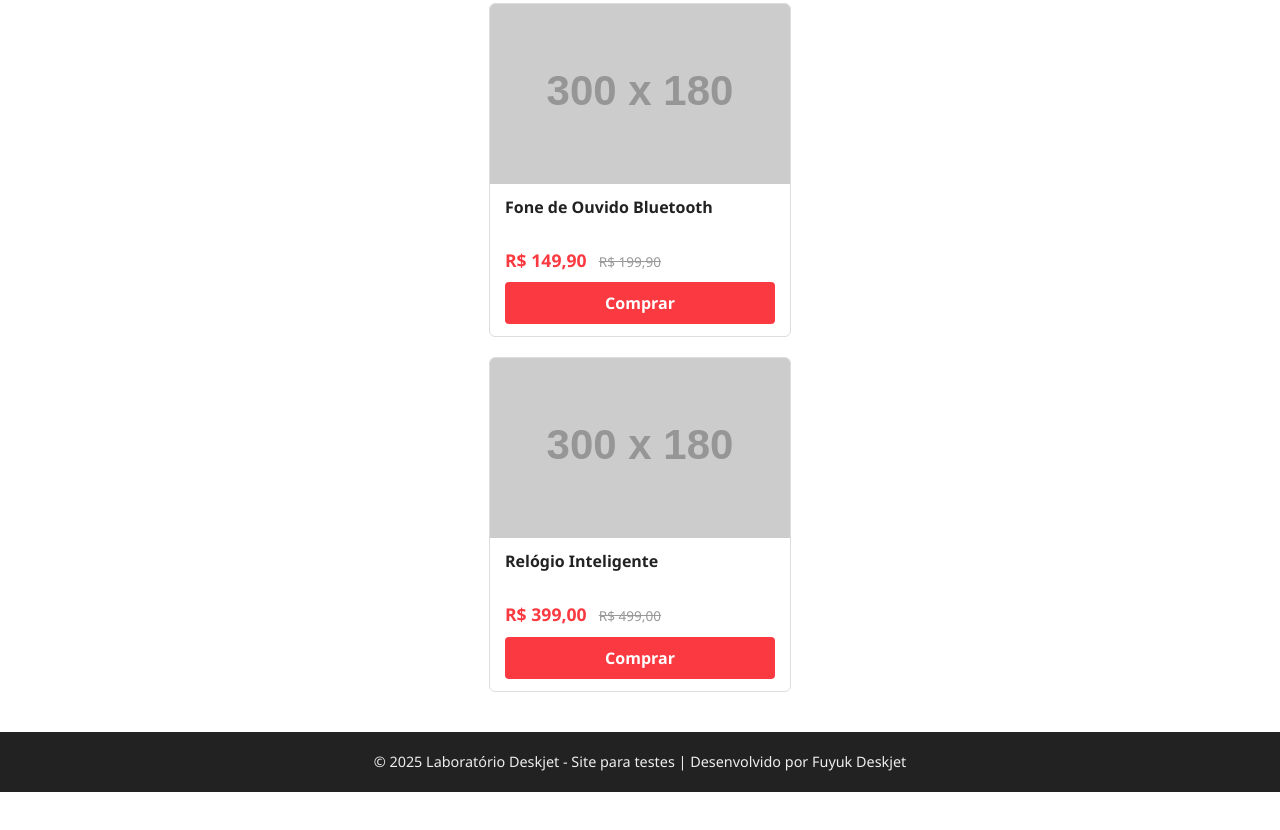
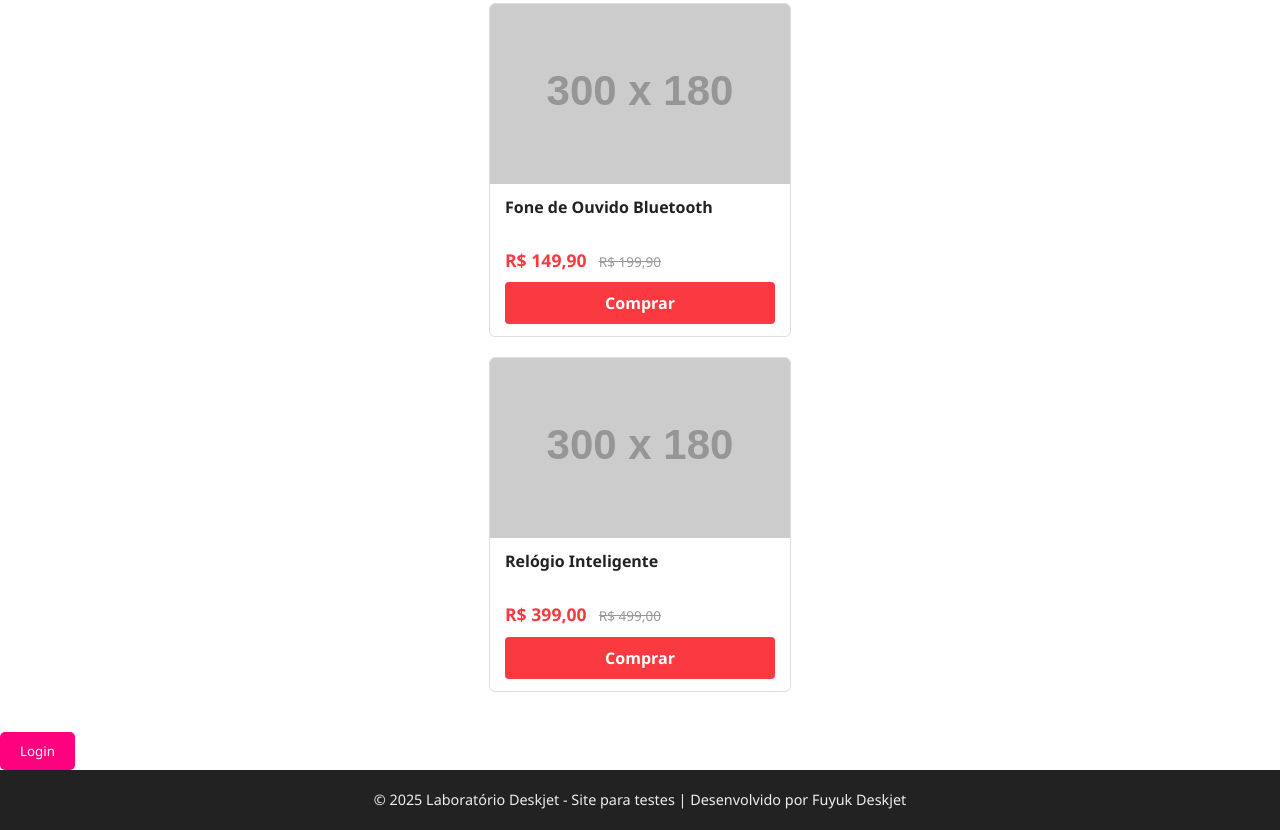
Before and after one commit to Fuyuk7/Laboratorio-Deskjet, a plain HTML site: page index.html in a window 1280 px wide. Shown: the part 1041-1871 px from the top of the page. Before the commit the page ends 1833 px from the top, so only its background shows below. Drawn offline with Linux system fonts and the light colour scheme; placeholder pictures from the web are drawn by us.

Commit message:
Adicionado botão de login no index

```diff
--- a/index.html
+++ b/index.html
@@ -232,7 +232,11 @@
       </article>
     </section>
   </main>
-
+<a href="login.html">
+    <button style="padding:10px 20px; background:#ff007f; color:white; border:none; border-radius:5px; cursor:pointer;">
+        Login
+    </button>
+</a>
   <footer>
     &copy; 2025 Laboratório Deskjet - Site para testes | Desenvolvido por Fuyuk Deskjet
   </footer>
```
